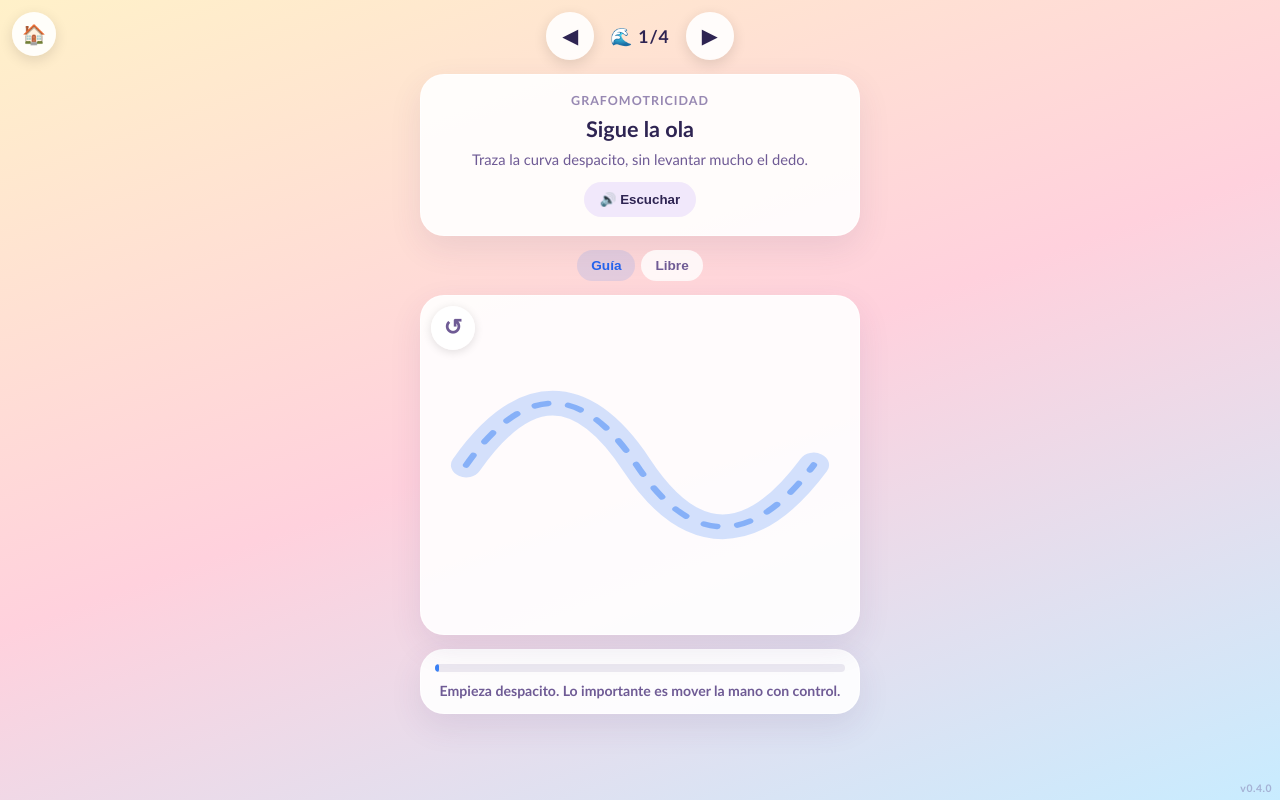
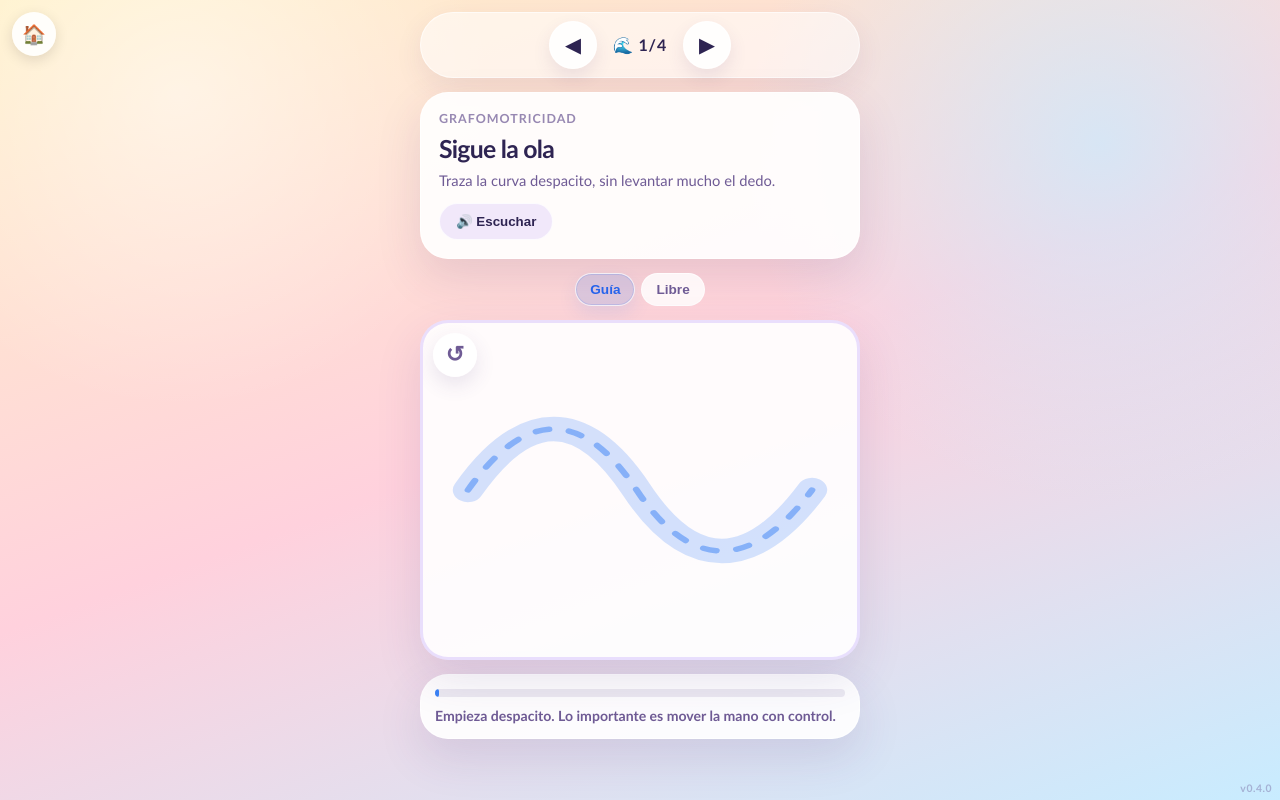
Before and after one commit to Xchart/alfabeto, a Next.js app: page /trazos in a window 1280 px wide. Built offline with nearby package versions, Linux system fonts and the light colour scheme; no server answers.

Commit message:
feat: refresh practice screens with guided feedback

```diff
--- a/src/app/globals.css
+++ b/src/app/globals.css
@@ -498,7 +498,10 @@ canvas:focus-visible {
   align-items: flex-start;
   justify-content: center;
   padding: calc(12px + env(safe-area-inset-top)) 12px calc(16px + env(safe-area-inset-bottom));
-  background: linear-gradient(160deg, var(--bg-start) 0%, var(--bg-middle) 50%, var(--bg-end) 100%);
+  background:
+    radial-gradient(circle at 14% 12%, rgba(255, 255, 255, 0.48), transparent 24%),
+    radial-gradient(circle at 86% 18%, rgba(200, 236, 255, 0.72), transparent 28%),
+    linear-gradient(160deg, var(--bg-start) 0%, var(--bg-middle) 50%, var(--bg-end) 100%);
 }
 
 .container {
@@ -506,7 +509,7 @@ canvas:focus-visible {
   display: flex;
   flex-direction: column;
   align-items: center;
-  gap: 10px;
+  gap: 12px;
 }
 
 /* ─── Header: nav + letra ─── */
@@ -517,10 +520,15 @@ canvas:focus-visible {
   justify-content: center;
   align-items: center;
   gap: 16px;
+  padding: 8px;
+  border-radius: var(--radius-pill);
+  background: rgba(255, 255, 255, 0.54);
+  border: 1px solid rgba(255, 255, 255, 0.62);
+  box-shadow: var(--shadow-soft);
 }
 
 .navBtn {
-  border: none;
+  border: 1px solid rgba(255, 255, 255, 0.78);
   width: 48px;
   height: 48px;
   border-radius: 50%;
@@ -528,7 +536,7 @@ canvas:focus-visible {
   color: var(--text-main);
   font-size: 1.3rem;
   cursor: pointer;
-  box-shadow: 0 4px 14px rgba(0, 0, 0, 0.12);
+  box-shadow: 0 8px 18px rgba(77, 57, 120, 0.1);
   transition: all 200ms ease;
   display: flex;
   align-items: center;
@@ -546,7 +554,7 @@ canvas:focus-visible {
 }
 
 .letterIndex {
-  font-size: 1.1rem;
+  font-size: 1rem;
   color: var(--text-main);
   font-weight: 700;
   letter-spacing: 0.05em;
@@ -566,11 +574,11 @@ canvas:focus-visible {
 }
 
 .animatedGuide svg {
-  border: 2px solid rgba(59, 130, 246, 0.3);
-  border-radius: 16px;
-  background: white;
+  border: 1px solid rgba(255, 255, 255, 0.74);
+  border-radius: var(--radius-panel);
+  background: rgba(255, 255, 255, 0.92);
   padding: 14px;
-  box-shadow: 0 6px 18px rgba(0, 0, 0, 0.08);
+  box-shadow: var(--shadow-soft);
   width: 180px;
   height: 180px;
 }
@@ -592,7 +600,7 @@ canvas:focus-visible {
 .replayBtn {
   padding: 8px 16px;
   border: none;
-  border-radius: 10px;
+  border-radius: var(--radius-pill);
   background: rgba(59, 130, 246, 0.12);
   color: #2563eb;
   font-size: 0.85rem;
@@ -612,7 +620,7 @@ canvas:focus-visible {
   display: flex;
   flex-direction: column;
   align-items: center;
-  gap: 10px;
+  gap: 12px;
 }
 
 .drawingSection .canvasWrapper,
@@ -634,10 +642,10 @@ canvas:focus-visible {
 }
 
 .traceModeBtn {
-  border: none;
+  border: 1px solid rgba(255,255,255,0.72);
   border-radius: 999px;
   padding: 8px 14px;
-  background: rgba(255,255,255,0.8);
+  background: rgba(255,255,255,0.82);
   color: var(--text-soft);
   font-size: 0.85rem;
   font-weight: 700;
@@ -646,8 +654,9 @@ canvas:focus-visible {
 }
 
 .traceModeBtn.is-active {
-  background: rgba(59, 130, 246, 0.14);
+  background: rgba(59, 130, 246, 0.16);
   color: #2563eb;
+  box-shadow: inset 0 0 0 1px rgba(59, 130, 246, 0.18), 0 8px 18px rgba(59, 130, 246, 0.12);
 }
 
 
@@ -656,10 +665,10 @@ canvas:focus-visible {
 .canvasWrapper {
   width: 100%;
   position: relative;
-  background: white;
-  border-radius: 16px;
+  background: rgba(255, 255, 255, 0.94);
+  border-radius: var(--radius-card);
   border: 3px solid rgba(111, 91, 149, 0.22);
-  box-shadow: 0 8px 24px rgba(0, 0, 0, 0.1);
+  box-shadow: var(--shadow-card);
   transition: border-color 180ms ease, box-shadow 180ms ease;
 }
 
@@ -700,7 +709,7 @@ canvas:focus-visible {
   min-height: 220px;
   max-height: 460px;
   border: 0;
-  border-radius: 16px;
+  border-radius: var(--radius-card);
   background: transparent;
   cursor: crosshair;
   touch-action: none;
@@ -714,7 +723,7 @@ canvas:focus-visible {
   left: 10px;
   z-index: 10;
   border: none;
-  background: rgba(255, 255, 255, 0.92);
+  background: rgba(255, 255, 255, 0.94);
   border-radius: 50%;
   width: 44px;
   height: 44px;
@@ -722,7 +731,7 @@ canvas:focus-visible {
   font-weight: 700;
   color: var(--text-soft);
   cursor: pointer;
-  box-shadow: 0 2px 10px rgba(0, 0, 0, 0.12);
+  box-shadow: 0 8px 20px rgba(77, 57, 120, 0.12);
   display: flex;
   align-items: center;
   justify-content: center;
@@ -738,7 +747,7 @@ canvas:focus-visible {
   right: 10px;
   z-index: 10;
   border: 2px solid transparent;
-  background: rgba(255, 255, 255, 0.92);
+  background: rgba(255, 255, 255, 0.94);
   border-radius: 50%;
   width: 44px;
   height: 44px;
@@ -746,11 +755,65 @@ canvas:focus-visible {
   font-weight: 700;
   color: var(--text-main);
   cursor: pointer;
-  box-shadow: 0 2px 10px rgba(0, 0, 0, 0.12);
+  box-shadow: 0 8px 20px rgba(77, 57, 120, 0.12);
   display: flex;
   align-items: center;
   justify-content: center;
   transition: all 180ms ease;
+}
+
+.practiceFeedbackCard {
+  width: 88%;
+  display: flex;
+  align-items: flex-start;
+  justify-content: space-between;
+  gap: 12px;
+  padding: 14px;
+  border-radius: var(--radius-panel);
+  background: rgba(255, 255, 255, 0.88);
+  border: 1px solid var(--card-border);
+  box-shadow: var(--shadow-soft);
+}
+
+.practiceFeedbackCard strong {
+  display: block;
+  margin-top: 5px;
+  color: var(--text-main);
+  font-size: 0.92rem;
+  line-height: 1.25;
+}
+
+.practiceFeedbackCard p {
+  margin: 5px 0 0;
+  color: var(--text-soft);
+  font-size: 0.82rem;
+  font-weight: 700;
+}
+
+.practiceFeedbackCard button {
+  border: none;
+  width: 32px;
+  height: 32px;
+  flex: 0 0 auto;
+  border-radius: 50%;
+  background: rgba(111, 91, 149, 0.1);
+  color: var(--text-main);
+  font-size: 1.25rem;
+  font-weight: 900;
+  cursor: pointer;
+}
+
+.feedbackBadge {
+  display: inline-flex;
+  width: fit-content;
+  padding: 5px 9px;
+  border-radius: var(--radius-pill);
+  background: rgba(16, 185, 129, 0.12);
+  color: #047857;
+  font-size: 0.68rem;
+  font-weight: 900;
+  text-transform: uppercase;
+  letter-spacing: 0.05em;
 }
 
 .canvasInfoBtn:active { transform: scale(0.85); }
@@ -818,19 +881,20 @@ canvas:focus-visible {
 .traceFeedbackCard {
   width: 100%;
   background: rgba(255, 255, 255, 0.9);
-  border-radius: 24px;
-  box-shadow: 0 12px 32px rgba(77, 57, 120, 0.1);
-  border: 1px solid rgba(255, 255, 255, 0.7);
+  border-radius: var(--radius-card);
+  box-shadow: var(--shadow-card);
+  border: 1px solid var(--card-border);
 }
 
 .traceHeroCard {
   padding: 18px;
-  text-align: center;
+  text-align: left;
 }
 
 .traceHeroCard h1 {
   margin: 0;
-  font-size: 1.35rem;
+  font-size: 1.55rem;
+  letter-spacing: -0.03em;
   color: var(--text-main);
 }
 
@@ -842,7 +906,7 @@ canvas:focus-visible {
 }
 
 .traceListenBtn {
-  border: none;
+  border: 1px solid rgba(255,255,255,0.76);
   border-radius: 999px;
   background: rgba(139, 92, 246, 0.12);
   color: var(--text-main);
@@ -855,6 +919,7 @@ canvas:focus-visible {
   position: relative;
   height: min(52vh, 340px);
   overflow: hidden;
+  border: 3px solid rgba(139, 92, 246, 0.18);
 }
 
 .graphGuide,
@@ -884,7 +949,7 @@ canvas:focus-visible {
   color: var(--text-soft);
   font-weight: 700;
   font-size: 0.88rem;
-  text-align: center;
+  text-align: left;
 }
 
 .traceCompleteBadge {
```
Also changed, not shown: src/app/letras/page.tsx (+20 -10 lines), src/app/numeros/page.tsx (+12 -1 lines).
